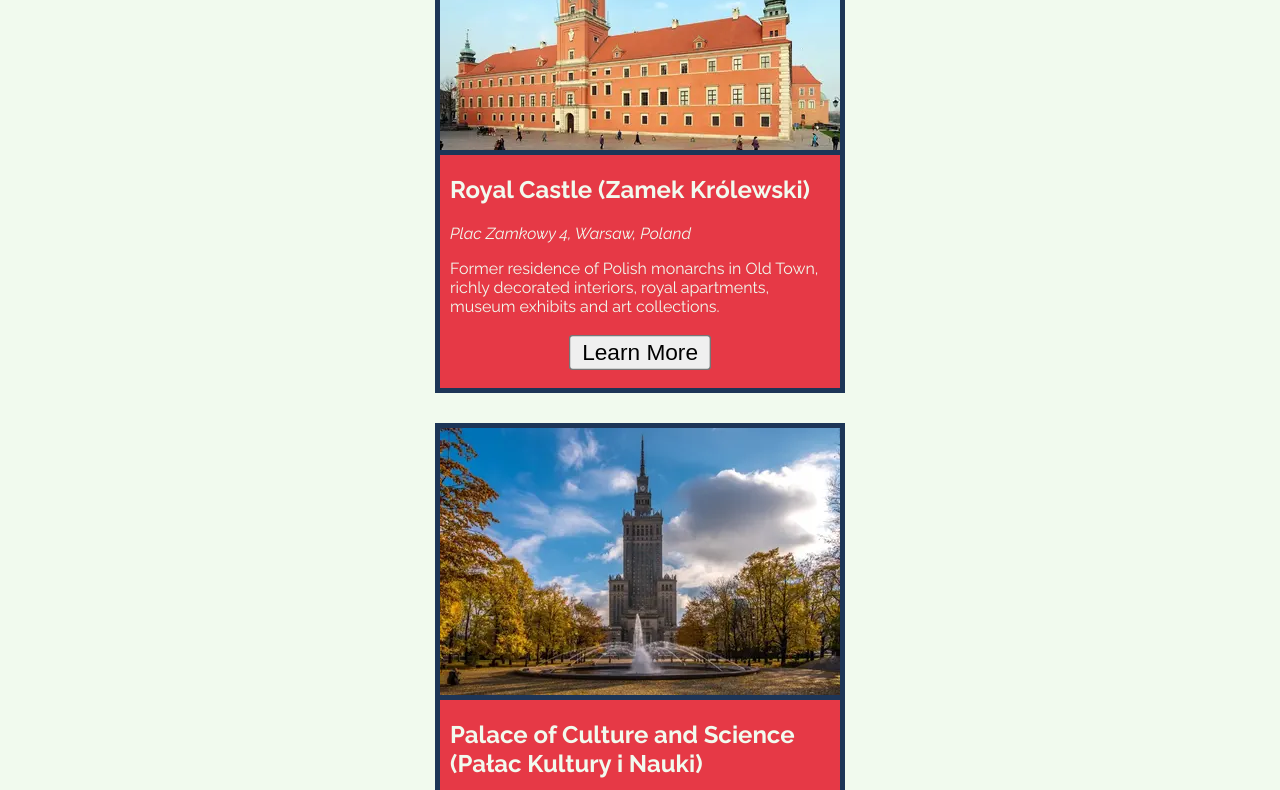
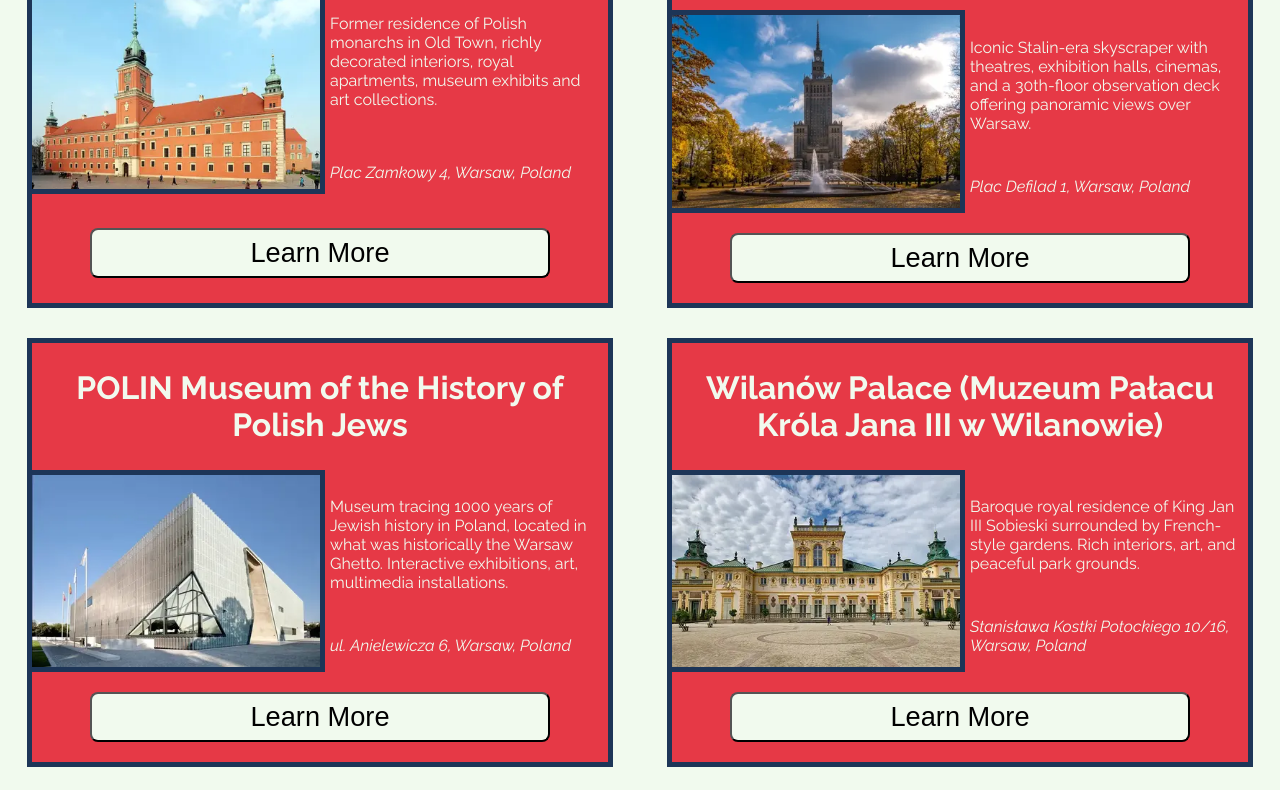
Before and after one commit to RomSwan/wdd231, a plain HTML site: page chamber/discover.html in a window 1280 px wide. Shown: the part 375-1165 px from the top of the page. Drawn offline with Linux system fonts and the light colour scheme.

Commit message:
cards complete

```diff
--- a/chamber/discover.html
+++ b/chamber/discover.html
@@ -17,6 +17,7 @@
     <link rel="stylesheet" href="styles/base.css">
     <link rel="stylesheet" href="styles/larger.css">
     <link rel="stylesheet" href="styles/discover.css">
+    <link rel="stylesheet" href="styles/discover-medium.css">
     <link rel="stylesheet" href="styles/discover-larger.css">
     <!--JS-->
     <script src="scripts/common.js" defer></script>
--- a/chamber/scripts/place-cards.js
+++ b/chamber/scripts/place-cards.js
@@ -21,8 +21,6 @@ function createCardDisplay(places) {
         card.setAttribute("class", "card"); // Card
 
         photo.setAttribute("class", "photo"); // Photo
-
-        info.setAttribute("class", "info");
         title.setAttribute("class", "title"); // Title
         address.setAttribute("class", "address"); // Address
         description.setAttribute("class", "description"); // Description
@@ -38,10 +36,9 @@ function createCardDisplay(places) {
 
         // Add Display to HTML
         card.appendChild(photo);
-        card.appendChild(info);
-        info.appendChild(title);
-        info.appendChild(address);
-        info.appendChild(description);
+        card.appendChild(title);
+        card.appendChild(address);
+        card.appendChild(description);
         card.appendChild(button);
 
         document.querySelector("#place-cards").appendChild(card);
--- a/chamber/styles/discover-larger.css
+++ b/chamber/styles/discover-larger.css
@@ -1,5 +1,25 @@
+@media (min-width: 1025px) {
+    #place-cards {
+        display: grid;
+        grid-template-columns: 1fr 1fr;
+    }
+
+    .description, .address {
+        font-size: 1rem;
+        margin-left: 10px;
+    }
+}
+
+
 @media (min-width: 1100px) {
     h1 {
         margin-top: 50px;
     }
 }
+
+@media (min-width: 1900px) {
+    .description, .address {
+        font-size: 1.5rem;
+        margin-left: 0;
+    }
+}
--- a/chamber/styles/discover-medium.css
+++ b/chamber/styles/discover-medium.css
@@ -0,0 +1,47 @@
+:root { /*Summer Ocean Breeze*/
+    --main-colour: #E63946; /*Desire*/
+    --secondary-colour: #f1faee; /*Honeydew*/
+    --accent-colour1: #a8dadc; /*Crystal*/
+    --accent-colour2: #457b9d; /*Jelly Bean Blue*/
+    --accent-colour3: #1d3557; /*Space Cadet*/
+}
+
+@media (min-width: 641px) {
+    .card {
+        grid-template-columns: 1fr 1fr;
+        grid-template-areas:
+        "title title"
+        "photo description"
+        "photo address"
+        "button button";
+
+        width: 90%;
+    }
+
+    .title {
+        font-size: 2rem;
+    }
+
+    .photo {
+        border-right: 5px solid var(--accent-colour3);
+    }
+
+    .photo, .description, .address {
+        justify-self: start;
+    }
+
+    .description, .address {
+        font-size: 1.1rem;
+    }
+
+    .address {
+        margin-left: 10px
+    }
+}
+
+@media (min-width: 800px) {
+    .description, .address {
+        font-size: 1.5rem;
+        margin-left: 5px;
+    }
+}
--- a/chamber/styles/discover.css
+++ b/chamber/styles/discover.css
@@ -6,45 +6,79 @@
     --accent-colour3: #1d3557; /*Space Cadet*/
 }
 
-@media (max-width: 640px) { /*Small Screens*/
-
-}
-
-main {
+#place-cards {
     display: grid;
     justify-items: center;
 }
 
 .card {
-    display: flex;
-    flex-direction: column;
-    justify-content: center;
-    align-items: center;
     border: 5px solid var(--accent-colour3);
     width: 400px;
     margin-bottom: 30px;
     background-color: var(--main-colour);
     color: var(--secondary-colour);
+
+    display: grid;
+    align-items: center;
+    justify-items: center;
+    grid-template-areas:
+    "title"
+    "photo"
+    "description"
+    "address"
+    "button";
 }
+
+.title {
+    grid-area: title;
+    font-size: 1.6rem;
+    text-align: center;
+}
+
+.photo {
+    grid-area: photo;
+
+    width: 100%;
+    border-top: 5px solid var(--accent-colour3);
+    border-bottom: 5px solid var(--accent-colour3);
+}
+
+.photo img {
+    width: 100%;
+    height: auto;
+    display: block;
+    border-radius: 0;
+}
+
 
 .photo, img {
     margin: 0;
     padding: 0;
-    height: 267px;
-    width: 400px;
+    max-height: 267px;
+    max-width: 400px;
 }
 
-.photo {
-    border-bottom: 5px solid var(--accent-colour3);
+.description {
+    grid-area: description;
+    margin: 10px;
 }
 
-.info {
-    margin: 0 10px;
+.address {
+    grid-area: address;
 }
 
 .learn-more {
-    margin-top: 10px;
-    margin-bottom: 25px;
-    transform: scale(1.7);
+    grid-area: button;
+
     cursor: pointer;
+    width: 80%;
+    height: 50px;
+    margin: 20px;
+    font-size: 1.7rem;
+    border-radius: 8px;
+    background-color: var(--secondary-colour);
 }
+
+.learn-more:hover {
+    background-color: var(--accent-colour1);
+}
```
